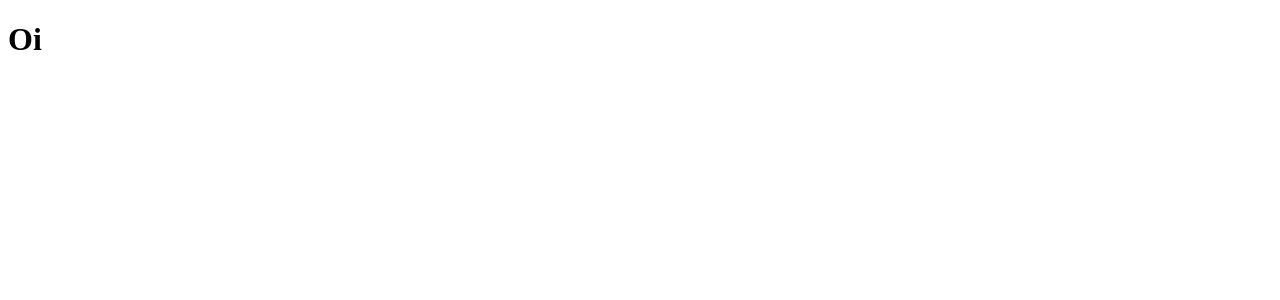
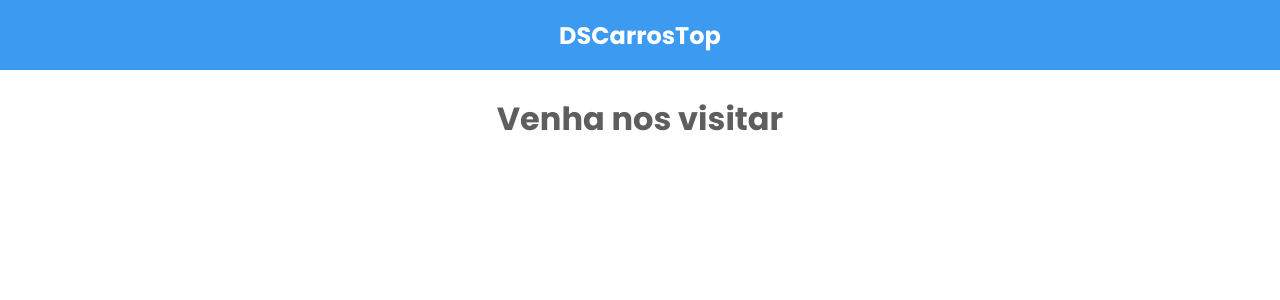
Before and after one commit to Ital023/DSCarrosTop, a React (Vite) app: page / in a window 1280 px wide. Shown: the top 300 px of the page. Built offline with nearby package versions, Linux system fonts and the light colour scheme.

Commit message:
feat: Header component

```diff
--- a/src/App.tsx
+++ b/src/App.tsx
@@ -1,5 +1,7 @@
+import Home from "./routes/Home";
+
 export default function App() {
   return (
-    <h1>Oi</h1>
+    <Home/>
   );
 }
--- /dev/null
+++ b/src/components/Header/index.tsx
@@ -0,0 +1,11 @@
+import './styles.css'
+
+export default function Header() {
+  return (
+    <header>
+      <div>
+        <h1>DSCarrosTop</h1>
+      </div>
+    </header>
+  );
+}
--- /dev/null
+++ b/src/components/Header/styles.css
@@ -0,0 +1,18 @@
+header {
+  height: 70px;
+  background-color: var(--dsct-color-bg-secondary);
+  display: flex;
+  justify-content: center;
+  align-items: center;
+}
+
+header h1 {
+  font-size: 20px;
+  color: var(--dsct-color-bg-primary);
+}
+
+@media (min-width: 576px) {
+  header h1 {
+    font-size: 24px;
+  }
+}
--- a/src/index.css
+++ b/src/index.css
@@ -0,0 +1,36 @@
+@import url("https://fonts.googleapis.com/css2?family=Poppins:ital,wght@0,100;0,200;0,300;0,400;0,500;0,600;0,700;0,800;0,900;1,100;1,200;1,300;1,400;1,500;1,600;1,700;1,800;1,900&family=Roboto:ital,wght@0,100;0,300;0,400;0,500;0,700;0,900;1,100;1,300;1,400;1,500;1,700;1,900&display=swap");
+
+:root {
+  --dsct-color-bg-primary: #ffffff;
+  --dsct-color-bg-secondary: #3c9af0;
+
+  --dsct-color-font-primary: #5E5E5E;
+}
+
+* {
+  box-sizing: border-box;
+  margin: 0;
+  padding: 0;
+  font-family: "Poppins", sans-serif;
+}
+
+a,
+a:hover {
+  text-decoration: none;
+  color: unset;
+}
+
+html,
+body {
+  background-color: var(--ct-color-bg-primary);
+}
+
+main {
+  padding: 0 20px;
+}
+
+.dsct-container {
+  width: 100%;
+  max-width: 960px;
+  margin: 0 auto;
+}
--- /dev/null
+++ b/src/routes/Home/index.tsx
@@ -0,0 +1,18 @@
+import Header from "../../components/Header";
+import "./styles.css";
+
+export default function Home() {
+  return (
+    <>
+      <Header/>
+      <main className="dsct-container">
+        <section>
+          <h2>Venha nos visitar</h2>
+          <div>
+
+          </div>
+        </section>
+      </main>
+    </>
+  );
+}
--- /dev/null
+++ b/src/routes/Home/styles.css
@@ -0,0 +1,15 @@
+section {
+    padding: 25px 0;
+}
+
+section h2{
+    font-size: 20px;
+    color: var(--dsct-color-font-primary);
+    text-align: center;
+}
+
+@media (min-width: 576px) {
+    section h2 {
+      font-size: 32px;
+    }
+  }
```
Also changed, not shown: src/routes/main.tsx (deleted).
